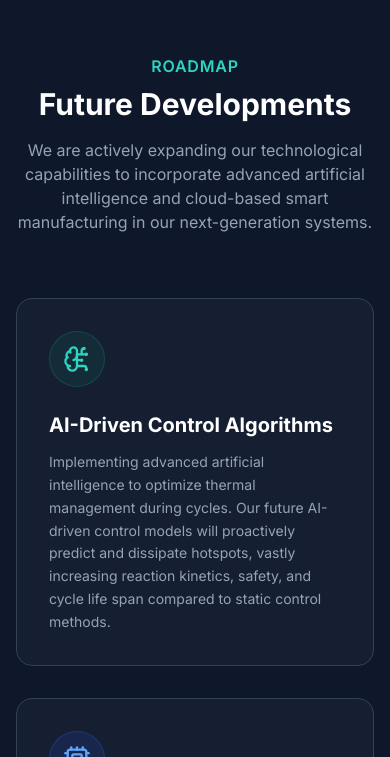
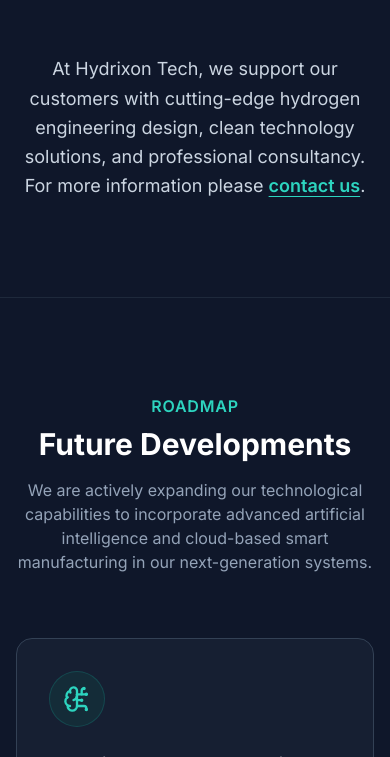
Before and after one commit to amirzomorodian/hydrixon-tech-ltd---smart-hydrogen-storage, a React (Vite) app: page / in a window 390 px wide. Shown: the part 4875-5632 px from the top of the page. Built offline with nearby package versions, Linux system fonts and the light colour scheme.

Commit message:
Add customer support section below Services
Highlights Hydrixon's consultancy and engineering support offering with a link to contact.

```diff
--- a/App.tsx
+++ b/App.tsx
@@ -3,6 +3,7 @@
 import Hero from './components/Hero';
 import About from './components/About';
 import Services from './components/Services';
+import CustomerSupport from './components/CustomerSupport';
 import MissionVision from './components/MissionVision';
 import Contact from './components/Contact';
 import Footer from './components/Footer';
@@ -17,6 +18,7 @@
         <About />
         <MissionVision />
         <Services />
+        <CustomerSupport />
         <FutureDevelopments />
         <Contact />
       </main>
--- /dev/null
+++ b/components/CustomerSupport.tsx
@@ -0,0 +1,19 @@
+import React from 'react';
+
+const CustomerSupport: React.FC = () => {
+  return (
+    <section className="py-24 bg-slate-900 border-t border-slate-800 relative">
+      <div className="max-w-4xl mx-auto px-4 sm:px-6 lg:px-8 relative z-10 text-center">
+        <p className="text-lg md:text-xl text-slate-300 leading-relaxed">
+          At Hydrixon Tech, we support our customers with cutting-edge hydrogen engineering design, clean technology solutions, and professional consultancy. For more information please{' '}
+          <a href="#contact" className="text-brand-400 hover:text-brand-300 font-semibold underline underline-offset-4">
+            contact us
+          </a>
+          .
+        </p>
+      </div>
+    </section>
+  );
+};
+
+export default CustomerSupport;
```
Also changed, not shown: 1 other file (tests, documents, lock files or other folders).
